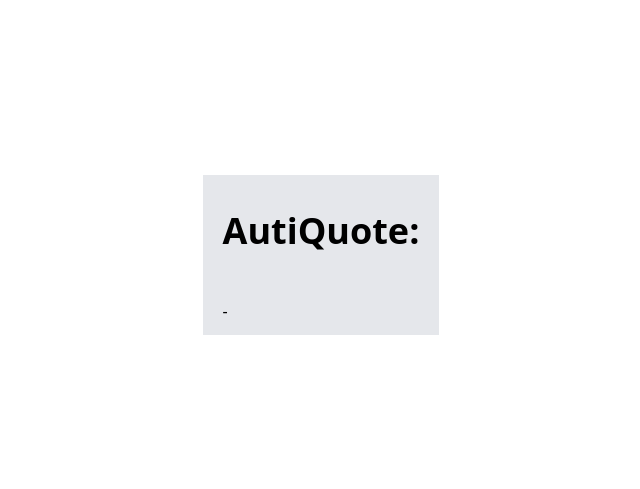
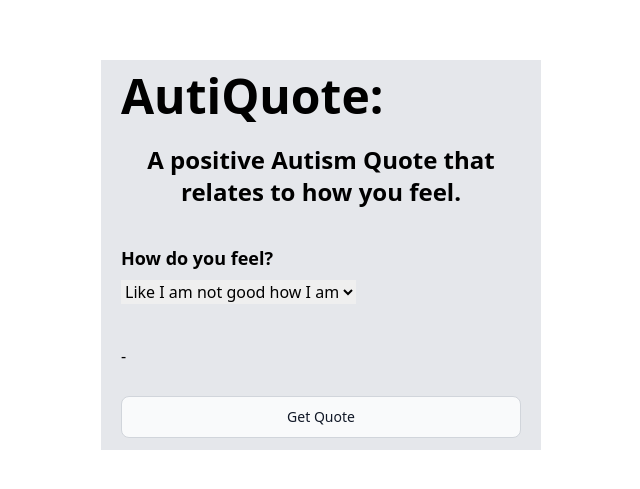
Before and after one commit to Jaswir/AAAS-Frontend, a React (Vite) app: page / in a window 1280 px wide. Shown: the part 145-634 px from the top of the page, without its empty margins (319-959 px from the left). Built offline with nearby package versions, Linux system fonts and the light colour scheme; no server answers.

Commit message:
quotes that relate to feeling filters added

```diff
--- a/src/App.tsx
+++ b/src/App.tsx
@@ -1,20 +1,24 @@
 
+import { useState } from 'react';
 import AutiQuoteComponent from './components/AutiQuoteComponent';
 
 
 function App() {
 
+
   return (
 
-    // <h2 className='text-4xl dark:text-black font-bold text-center py-6'>
-    //   AutiQuote:
-    // </h2>
+    <>
+      <div className="h-screen flex justify-center items-center">
 
-    <div className="h-screen flex justify-center items-center">
 
-      <AutiQuoteComponent />
+        <AutiQuoteComponent />
 
-    </div>
+      </div >
+    </>
+
+
+
 
   )
 
--- a/src/components/AutiQuoteComponent.tsx
+++ b/src/components/AutiQuoteComponent.tsx
@@ -3,24 +3,44 @@
 
 function AutiQuoteComponent() {
 
+    const Feeling = {
+        Like_I_am_not_good_how_I_am: "Like I am not good how I am",
+        Like_I_have_bad_social_skills: "Like I have bad social skills"
+    } as const
+
+    const [selected, setSelected] = useState<string>(Feeling.Like_I_am_not_good_how_I_am)
+
+
+
     interface AutiQuote {
         author: string
         quote: string
+        relatable_Feeling: any
     }
-
     let initialState: AutiQuote = {
         author: "",
-        quote: ""
+        quote: "",
+        relatable_Feeling: Feeling.Like_I_have_bad_social_skills
     }
 
     const [quote, setQuote] = useState<AutiQuote>(initialState)
 
-    const getQuote = () => {
-        axios.get('https://auti-quotes-api.herokuapp.com/api/v1/AutiQuotes/random')
+
+    const herokuapp = "https://auti-quotes-api.herokuapp.com/"
+    const localhost = "http://localhost:5000/"
+
+    const getQuote = (relatable_feeling: string) => {
+
+        var relatable_feeling_underscores = relatable_feeling.replaceAll(' ', '_');
+        const inputURL = herokuapp + 'api/v1/AutiQuotes/random' +
+            '/relatable_feeling/' + relatable_feeling_underscores
+        console.log(inputURL)
+
+        axios.get(inputURL)
             .then(response => {
                 setQuote((response.data))
 
-                console.log(response.data)
+                // console.log(response.data)
 
             }).catch(err => {
 
@@ -30,23 +50,42 @@
     }
 
     //Only triggers when component mounts
-    useEffect(() => {
-        getQuote()
+    // useEffect(() => {
+    //     getQuote('0')
 
-    }, [])
+    // }, [])
 
     return (
         <>
 
             <div className='flex flex-col items-start justify-center
-                bg-gray-200 px-5 py-3 max-w-[600px]'>
+                bg-gray-200 px-5 py-3 max-w-[600px]  dark:text-black'>
 
-                {/* <button onClick={getQuote}>Get Quote</button> */}
 
-                <h2 className='text-4xl dark:text-black font-bold text-center py-6'>
+                <h2 className='text-5xl font-bold text-center pb-6'>
                     AutiQuote:
                 </h2>
 
+                <h3 className='text-2xl font-bold text-center max-w-[400px] pb-5'>
+                    A positive Autism Quote that relates to how you feel.
+
+                </h3>
+
+                <div className='py-4'>
+
+                    <label htmlFor="countries" className="block mb-2 text-lg font-bold
+                "> How do you feel?</label>
+
+                    <select
+                        value={selected} onChange={e => setSelected(e.target.value)}>
+                        <option>{Feeling.Like_I_am_not_good_how_I_am}</option>
+                        <option>{Feeling.Like_I_have_bad_social_skills}</option>
+                    </select>
+
+
+                </div>
+
+                <div>
                     <p>
                         {quote.quote}
                     </p>
@@ -54,6 +93,19 @@
                     <p>
                         - {quote.author}
                     </p>
+                </div>
+
+                <div className='pt-7 block w-full'>
+                    <button className="bg-gray-50 border border-gray-300
+                     text-gray-900 text-sm rounded-lg block w-full p-2.5
+                       dark:bg-gray-500 dark:border-gray-600
+                        dark:placeholder-gray-400 dark:text-white
+                        "
+                        onClick={() => getQuote(selected)}>
+                        Get Quote
+                    </button>
+                </div>
+
 
             </div>
 
```
Lines whose indentation alone changed are shown as unchanged.
